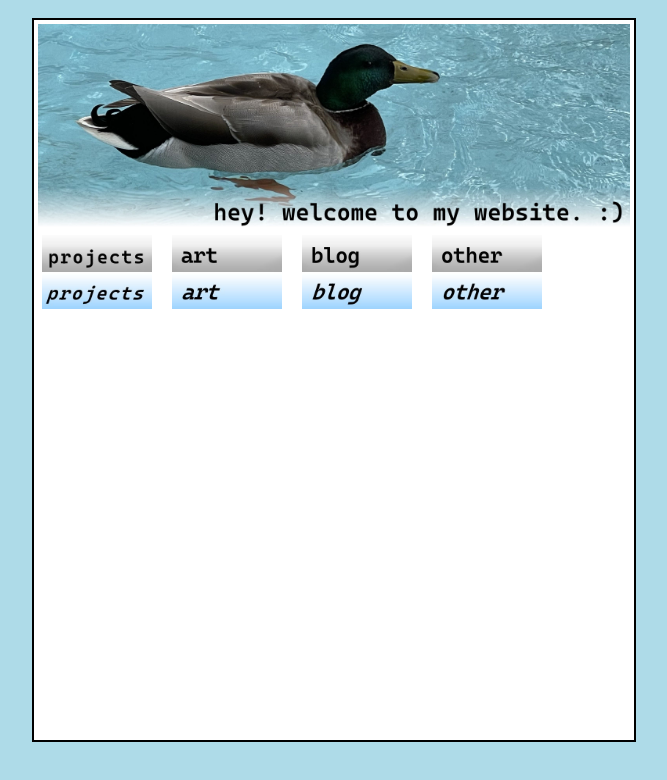
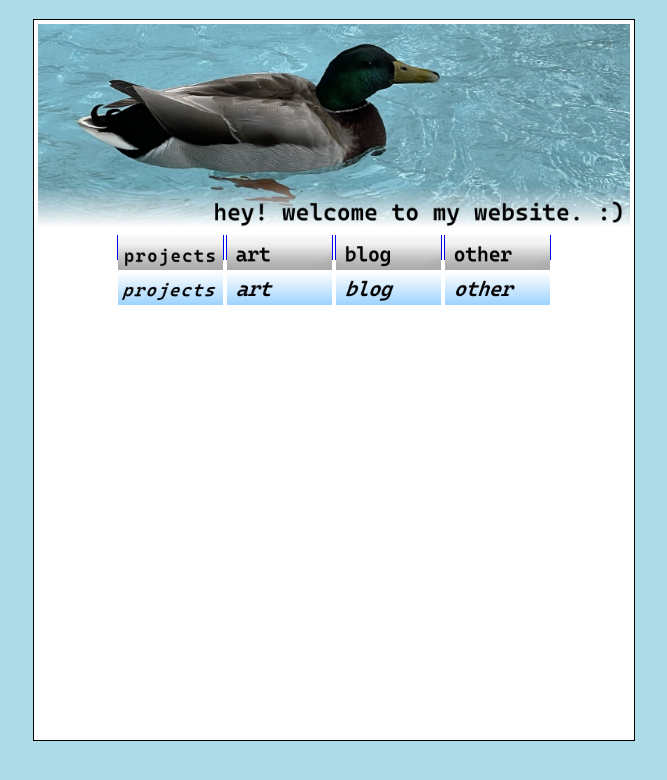
Before and after one commit to toeeeee/portfolio-website-attempt--3000, a plain HTML site: page index.html in a window 1280 px wide. Shown: the whole page, without its empty margins (306-973 px from the left). Drawn offline with Linux system fonts and the light colour scheme.

Commit message:
centered navbar, added borders to nav-items

```diff
--- a/style.css
+++ b/style.css
@@ -29,7 +29,7 @@ body {
 
 #content {
     background-color: #ffff;
-    outline: 2px solid;
+    outline: 1px solid;
     outline-color: black;
     margin-top: 10px;
     margin-bottom: 50px;
@@ -45,21 +45,29 @@ body {
 nav {
     display: flex;
     flex-direction: row;
+    place-content: center;
 
     margin: 0 auto;
     padding: 0;
+    gap: 2px;
     width: 585px;
 }
 
 .nav-item {
+    border: 1px solid;
     border-top: none;
-    border: 2px;
     height: 24px;
-    width: 130px;
-    margin: 0 2 1%;
+    width: auto;
+
 }
 
 
 .nav-img {
-    max-width: 85%;
+    max-width: 100%;
+    max-height: 70px;
+    overflow: hidden;
 }
+
+.nav-img:hover {
+
+}
```
